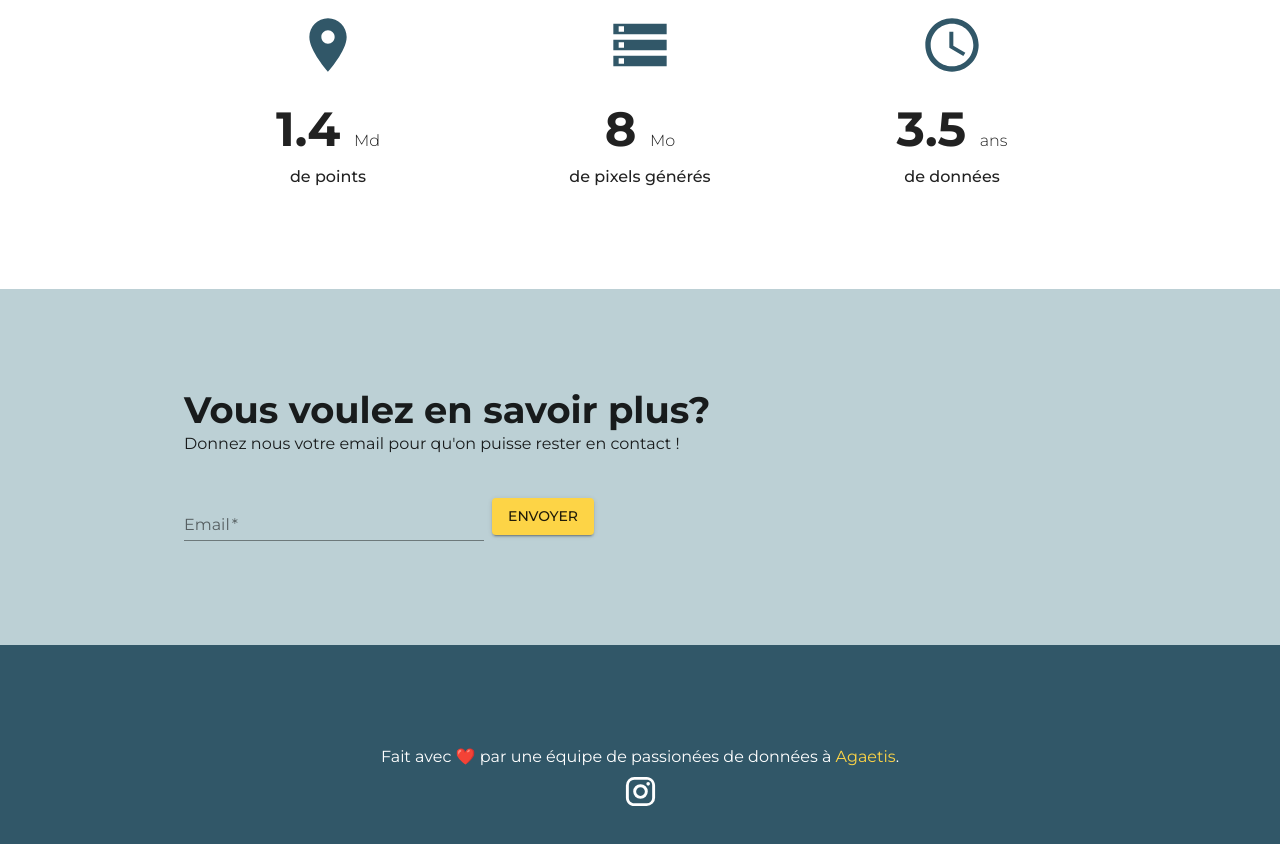
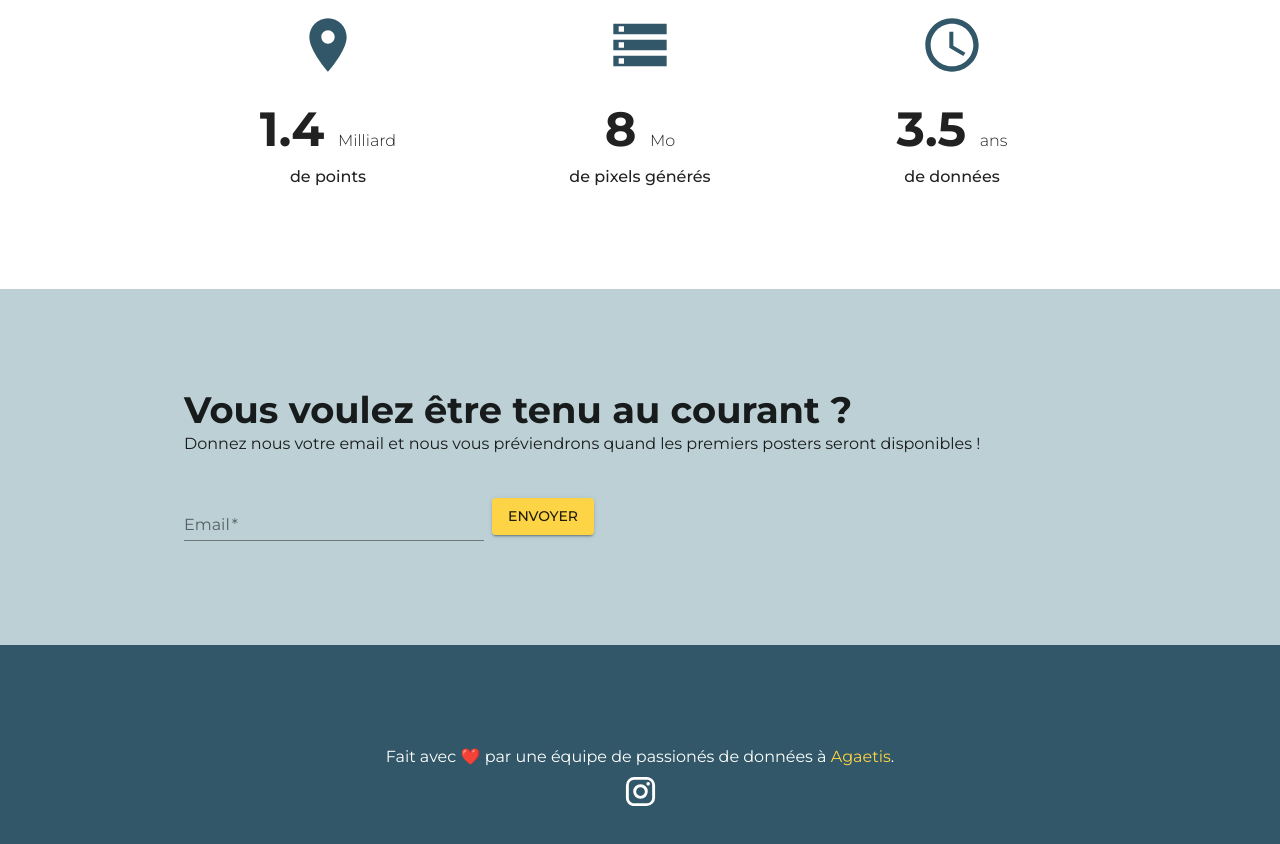
Before and after one commit to Agaetis-IT/opendatart-landing-page, a React (Create React App) app: page / in a window 1280 px wide. Shown: the part 1800-2644 px from the top of the page. Built offline with nearby package versions, Linux system fonts and the light colour scheme.

Commit message:
Added metas & fixed some typos

```diff
--- a/public/index.html
+++ b/public/index.html
@@ -2,13 +2,22 @@
 <html lang="en">
   <head>
     <meta charset="utf-8" />
-    <link rel="icon" href="%PUBLIC_URL%/favicon.ico" />
+    <link rel="shortcut icon" href="%PUBLIC_URL%/favicon.ico" />
     <meta name="viewport" content="width=device-width, initial-scale=1" />
     <meta name="theme-color" content="#000000" />
+    <meta property="title" content="OpenDatart" />
     <meta
       name="description"
-      content="Web site created using create-react-app"
+      content="Extraire l'art des données : des posters artistiques avec des données publiques"
     />
+    <meta property="og:locale" content="fr_FR" />
+    <meta property="og:type" content="website" />
+    <meta property="og:title" content="OpenDatart" />
+    <meta property="og:description" content="Extraire l'art des données : des posters artistiques avec des données publiques" />
+    <meta property="og:url" content="http://www.opendat.art" />
+    <meta property="og:site_name" content="OpenDatart" />
+    <meta property="og:image" content="%PUBLIC_URL%/favicon.ico" />
+    <link rel="canonical" href="http://www.opendat.art" />
     <link rel="apple-touch-icon" href="logo192.png" />
     <!--
       manifest.json provides metadata used when your web app is installed on a
--- a/src/Contact.js
+++ b/src/Contact.js
@@ -54,9 +54,9 @@ function Contact() {
   return (
     <form className={classes.root} onSubmit={handleSubmit}>
       <Container maxWidth="md">
-        <Typography variant="h3">Vous voulez en savoir plus?</Typography>
+        <Typography variant="h3">Vous voulez être tenu au courant ?</Typography>
         <Typography>
-          Donnez nous votre email pour qu'on puisse rester en contact !
+          Donnez nous votre email et nous vous préviendrons quand les premiers posters seront disponibles !
         </Typography>
         <Box mt={4} display="flex" flexDirection="row" alignItems="center">
           <TextField
--- a/src/Footer.js
+++ b/src/Footer.js
@@ -22,7 +22,7 @@ function Footer() {
           <span role="img" aria-label="amour">
             ❤️
           </span>{" "}
-          par une équipe de passionées de données à{" "}
+          par une équipe de passionés de données à{" "}
           <Link href="https://www.agaetis.fr">Agaetis</Link>.
         </Typography>
         <Typography align="center">
--- a/src/Statistics.js
+++ b/src/Statistics.js
@@ -48,7 +48,7 @@ function Statistics() {
             <Typography className={classes.value}>
               1.4{" "}
               <Typography className={classes.unit} component="span">
-                Md
+                Milliard
               </Typography>
             </Typography>
             <Typography className={classes.label}>de points</Typography>
```
